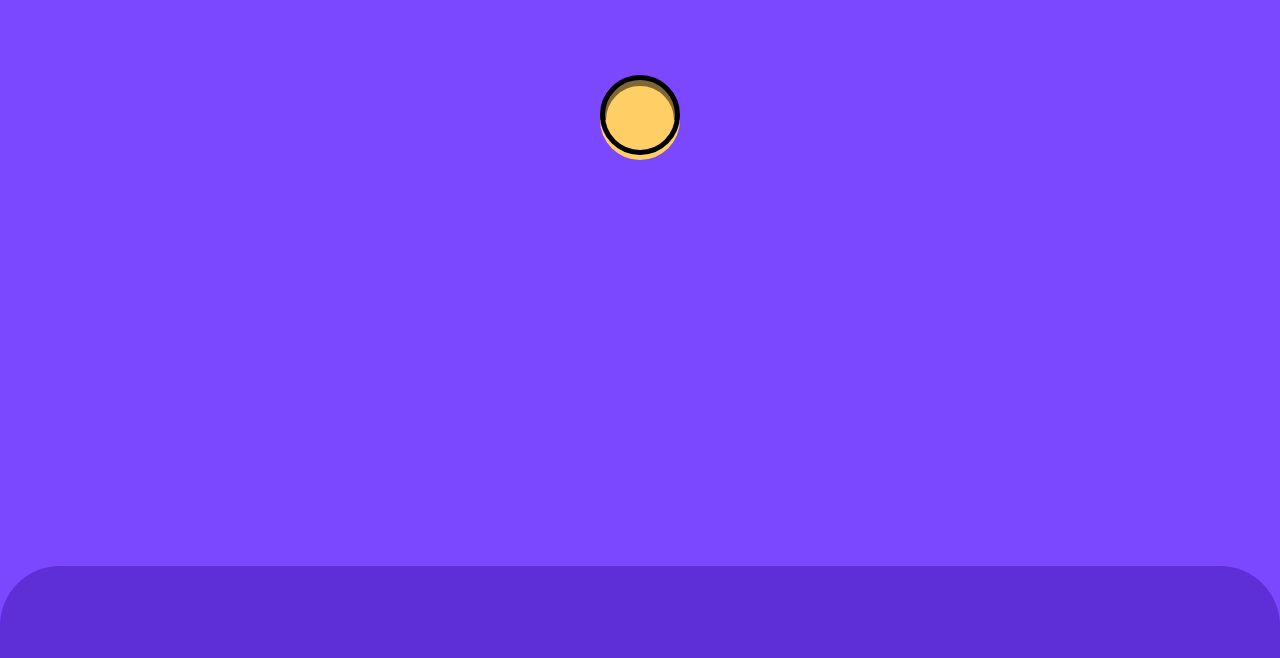
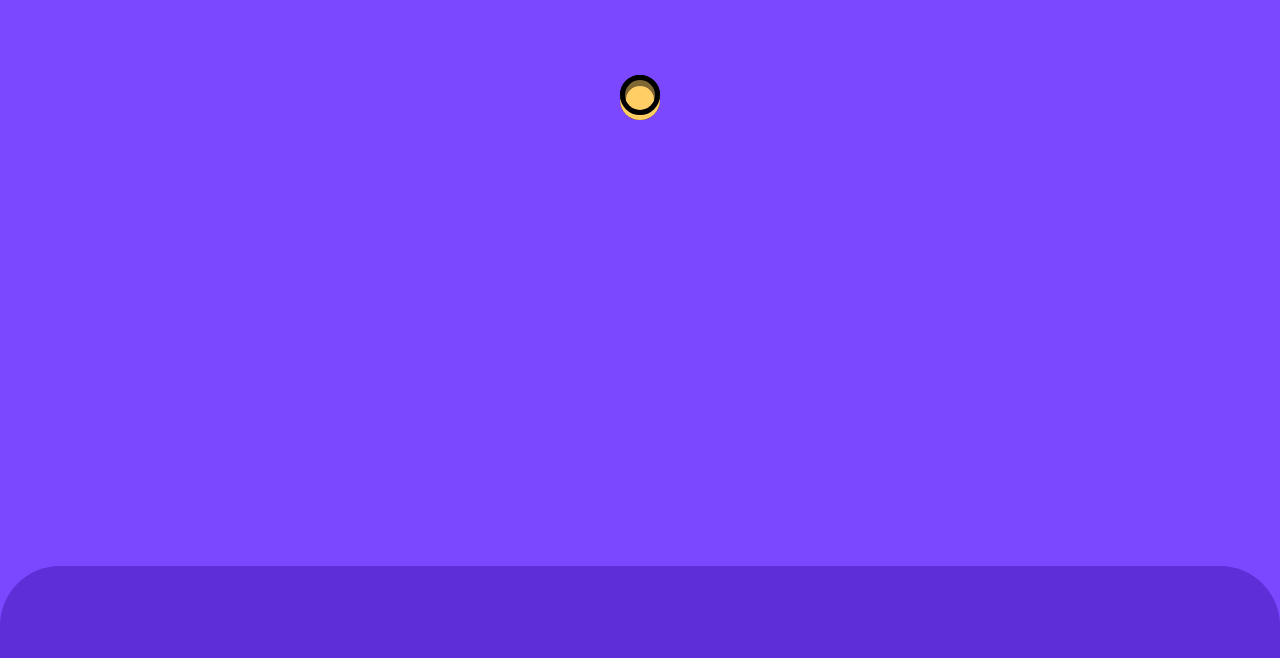
Before and after one commit to tpkhuong/fixedFrontendMentorChallenges, a Next.js app in the folder advanced/nextJsProjects/connectFourGame/: page /playergameboard in a window 1280 px wide. Shown: the top 658 px of the page. Built offline with nearby package versions, Linux system fonts and the light colour scheme.

Commit message:
enjoyed the effort/process of building algorithm for refactoring chip and dropped chip in connect four game board component. Connect four dir.

```diff
--- a/advanced/nextJsProjects/connectFourGame/src/app/components/client/ConnectFourBoard/ConnectFourBoard.module.css
+++ b/advanced/nextJsProjects/connectFourGame/src/app/components/client/ConnectFourBoard/ConnectFourBoard.module.css
@@ -1,4 +1,62 @@
 /* mobile */
+
+.connect-four-board-container {
+  display: none;
+}
+
+.circle-container,
+.dropped-circle-container {
+  --circle-size: 40px;
+  width: var(--circle-size);
+  height: var(--circle-size);
+  margin-inline: auto;
+  position: absolute;
+  inset: 0;
+
+  margin-block-start: 80px;
+}
+
+.circle {
+  --circle-size: 40px;
+  width: var(--circle-size);
+  height: var(--circle-size);
+  background-color: var(--circle-color);
+  border-radius: 50%;
+
+  /* position: absolute; */
+}
+
+.chip-bg,
+.chip-bottom,
+.chip-top,
+.chip-border,
+.dropped-chip-bg,
+.dropped-chip-top,
+.dropped-chip-border {
+  position: absolute;
+}
+
+.chip-bg,
+.dropped-chip-bg {
+  --circle-color: var(--color-yellow);
+}
+
+.chip-bottom {
+  border: 6px solid black;
+  clip-path: polygon(0 50%, 100% 50%, 100% 100%, 0 100%);
+}
+
+.chip-top,
+.dropped-chip-top {
+  border: 6px solid hsla(0, 0%, 0%, 0.5);
+  clip-path: polygon(0% 0%, 100% 0%, 100% 50%, 0% 50%);
+}
+
+.chip-border,
+.dropped-chip-border {
+  border: 5px solid black;
+  transform: translateY(-5px);
+}
 
 /* use custom properties */
 
--- a/advanced/nextJsProjects/connectFourGame/src/app/components/client/ConnectFourBoard/index.js
+++ b/advanced/nextJsProjects/connectFourGame/src/app/components/client/ConnectFourBoard/index.js
@@ -7,6 +7,24 @@ import { checking } from "./connectFourBoardHelpers";
 
 export default function ConnectFourBoard({ children }) {
   return (
+    <React.Fragment>
+      <div className={styles[`circle-container`]}>
+        <div className={`${styles[`circle`]} ${styles[`chip-bg`]}`}></div>
+        <div className={`${styles[`circle`]} ${styles[`chip-bottom`]}`}></div>
+        <div className={`${styles[`circle`]} ${styles[`chip-top`]}`}></div>
+        <div className={`${styles[`circle`]} ${styles[`chip-border`]}`}></div>
+      </div>
+      <div className={styles[`dropped-circle-container`]}>
+        <div
+          className={`${styles[`circle`]} ${styles[`dropped-chip-bg`]}`}
+        ></div>
+        <div
+          className={`${styles[`circle`]} ${styles[`dropped-chip-top`]}`}
+        ></div>
+        <div
+          className={`${styles[`circle`]} ${styles[`dropped-chip-border`]}`}
+        ></div>
+      </div>
       <div className={styles[`connect-four-board-container`]}>
         <PlayerTurnTimer />
         <ResultsDisplay />
@@ -392,5 +410,6 @@ export default function ConnectFourBoard({ children }) {
           <span data-column="seventh"></span>
         </div>
       </div>
+    </React.Fragment>
   );
 }
--- a/advanced/nextJsProjects/connectFourGame/src/app/playergameboard/PlayerGameBoard.module.css
+++ b/advanced/nextJsProjects/connectFourGame/src/app/playergameboard/PlayerGameBoard.module.css
@@ -8,7 +8,7 @@
   --playerchipcolor: var(--color-yellow);
 }
 
-.circle-container,
+/* .circle-container,
 .dropped-circle-container {
   --circle-size: 80px;
   width: var(--circle-size);
@@ -18,19 +18,19 @@
   inset: 0;
 
   margin-block-start: 80px;
-}
+} */
 
 .circle {
-  --circle-size: 80px;
+  /* --circle-size: 80px;
   width: var(--circle-size);
   height: var(--circle-size);
   background-color: var(--circle-color);
-  border-radius: 50%;
+  border-radius: 50%; */
 
   /* position: absolute; */
 }
 
-.chip-bg,
+/* .chip-bg,
 .chip-bottom,
 .chip-top,
 .chip-border,
@@ -60,7 +60,7 @@
 .dropped-chip-border {
   border: 5px solid black;
   transform: translateY(-5px);
-}
+} */
 
 .dropped-chip-top {
 }
--- a/advanced/nextJsProjects/connectFourGame/src/app/playergameboard/page.js
+++ b/advanced/nextJsProjects/connectFourGame/src/app/playergameboard/page.js
@@ -16,7 +16,7 @@ export default function PlayerGameBoard({ children }) {
       {/* lower bg change bg color based on results */}
       <div id="lower-bg-selector" className={styles[`bottom-bg`]}></div>
       {/* <MenuPlayerDisplayBoard /> */}
-      {/* <ConnectFourBoard /> */}
+      <ConnectFourBoard />
       {/* <ResultsDisplay /> */}
       {/* <div className={styles[`circle-container`]}>
         <div className={`${styles[`circle`]} ${styles[`chip-bg`]}`}></div>
@@ -25,7 +25,7 @@ export default function PlayerGameBoard({ children }) {
         <div className={`${styles[`circle`]} ${styles[`chip-border`]}`}></div>
       </div> */}
       {/* <div className={`${styles[`circle`]} ${styles[`top`]}`}></div> */}
-      <div className={styles[`dropped-circle-container`]}>
+      {/* <div className={styles[`dropped-circle-container`]}>
         <div
           className={`${styles[`circle`]} ${styles[`dropped-chip-bg`]}`}
         ></div>
@@ -35,7 +35,7 @@ export default function PlayerGameBoard({ children }) {
         <div
           className={`${styles[`circle`]} ${styles[`dropped-chip-border`]}`}
         ></div>
-      </div>
+      </div> */}
 
       {/* <PlayerTurnTimer /> */}
 
```
Lines whose indentation alone changed are shown as unchanged.
